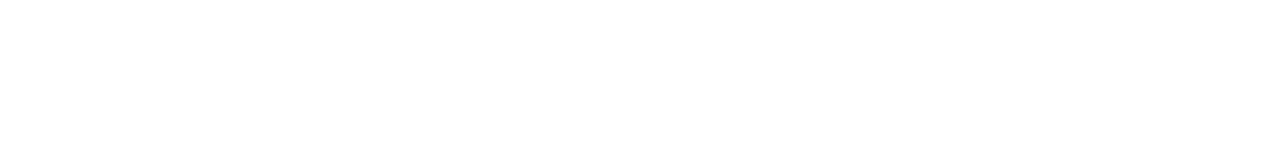
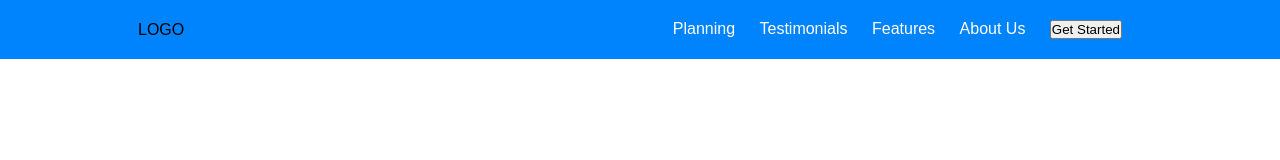
Before and after one commit to stefanenache12/htmlcss-responsive-layout, a plain HTML site: page index.html in a window 1280 px wide. Drawn offline with Linux system fonts and the light colour scheme.

Commit message:
END HEADER STRUCTURE

```diff
--- a/css/style.css
+++ b/css/style.css
@@ -1,14 +1,93 @@
 /****COMMON****/
+
+body {
+    font-family: Arial, Helvetica, sans-serif;
+}
+
+:root {
+    --main-color: #0084FD;
+    --second-color: #B5DDFF;
+    --third-color: #9792E4;
+}
+
+.container {
+    padding: 0 .625rem;
+}
+
+
+/****HEADER****/
+
+header {
+    background-color: var(--main-color);
+}
+
+header .container {
+    display: flex;
+    justify-content: space-between;
+    align-items: center;
+}
+
+header .container > * {
+    padding: 1.25rem 0;
+}
+
+header .container .hamburger-menu {
+    color: white;
+    font-size: 2rem;
+}
+
+header .container .nav-menu {
+    display: none;
+}
+
+.nav-menu ul {
+    text-decoration: none;
+    color: white;
+    list-style: none;
+}
+
+.nav-menu ul li {
+    display: inline-block;
+    margin-right: 1.25rem;
+}
 
 
 
 
-/****MEDIA QUERYS****/
-
-/*MOBILE MIN WIDTH */
 
 
-/*TABLET MIN WIDTH */
+/*------------------------------------
+            RESPONSIVE
+------------------------------------*/
+
+/*TABLET MIN WIDTH 768px*/
+
+@media screen and (min-width:768px) {
 
 
-/*DESKTOP MIN WIDTH*/
+
+
+}
+
+
+/*DESKTOP MIN WIDTH 992px*/
+
+@media screen and (min-width:992px) {
+
+    /*HEADER*/
+
+    .container {
+        width: 80%;
+        margin: 0 auto;
+    }
+
+    header .container .nav-menu {
+        display: inline-block;
+    }
+
+    header .container .hamburger-menu {
+        display: none;
+    }
+
+
+}
--- a/index.html
+++ b/index.html
@@ -22,7 +22,7 @@
 
         <!--TITLE-->
 
-        <title>Document</title>
+        <title>RESPONSIVE-LAYOUT</title>
 
     </head>
 
@@ -30,6 +30,65 @@
 
     <body>
 
+        <!--HEADER-->
+
+        <header>
+
+            <div class="container">
+
+                <div class="logo">
+                    LOGO
+                </div>
+
+                <div class="hamburger-menu">
+                    <i class="fa-solid fa-bars"></i>
+                </div>
+
+                <div class="nav-menu">
+
+                    <ul>
+                        <li>
+                            <a href="#"></a>Planning
+                        </li>
+
+                        <li>
+                            <a href="#"></a>Testimonials
+                        </li>
+
+                        <li>
+                            <a href="#"></a>Features
+                        </li>
+
+                        <li>
+                            <a href="#"></a>About Us
+                        </li>
+
+                        <li>
+                            <a href="#">
+                                <button>Get Started</button>
+                            </a>
+                        </li>
+
+                    </ul>
+
+                </div>
+
+            </div>
+
+        </header>
+
+        <!--MAIN-->
+
+        <main>
+
+        </main>
+
+        <!--FOOTER-->
+
+        <footer>
+
+        </footer>
+
     </body>
 
 </html>
```
Also changed, not shown: img/about.jpg (added), img/logo.png (added), img/phone.png (added), img/planning1.png (added), img/planning2.png (added), img/testimonial1.jpg (added), img/testimonial2.jpg (added), img/testimonial3.jpg (added), templates/Responsive-Layout-Desktop.png (added), templates/Responsive-Layout-Mobile.png (added), templates/Responsive-Layout-Tablet.png (added).
